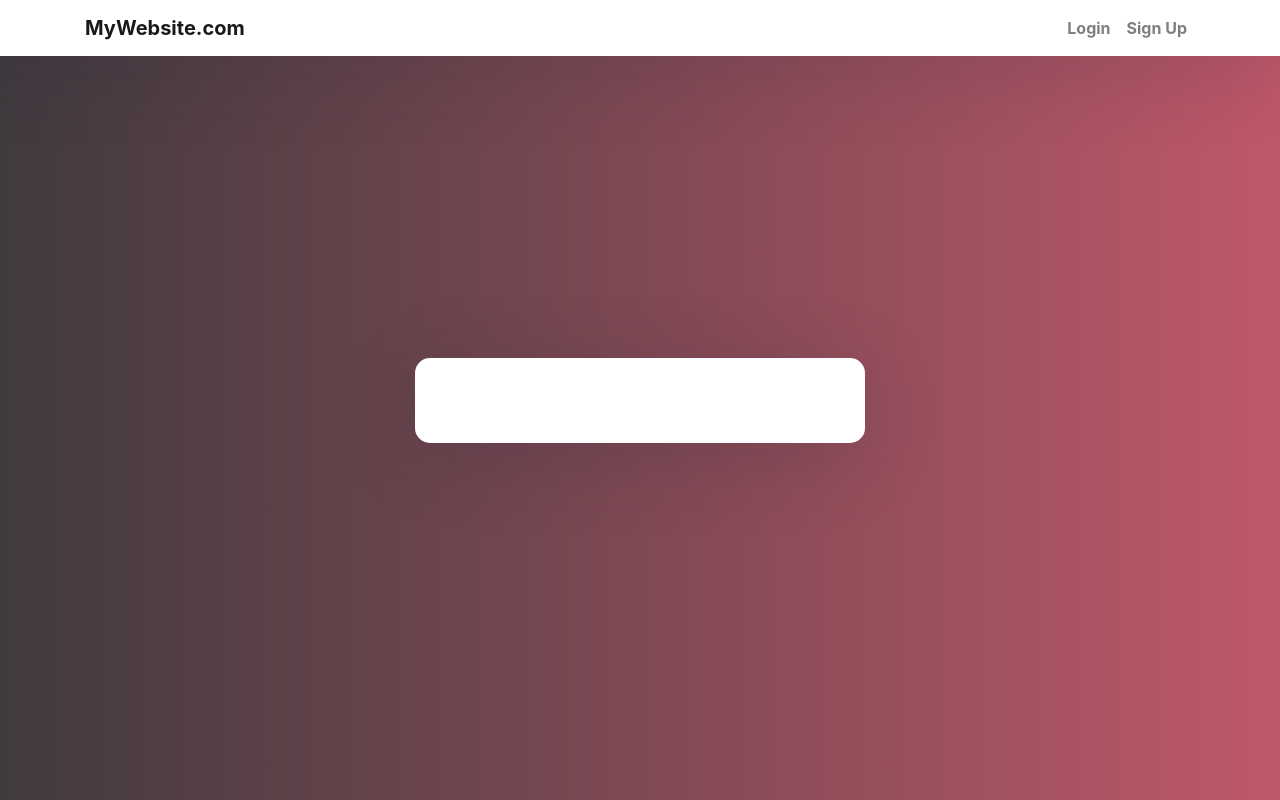
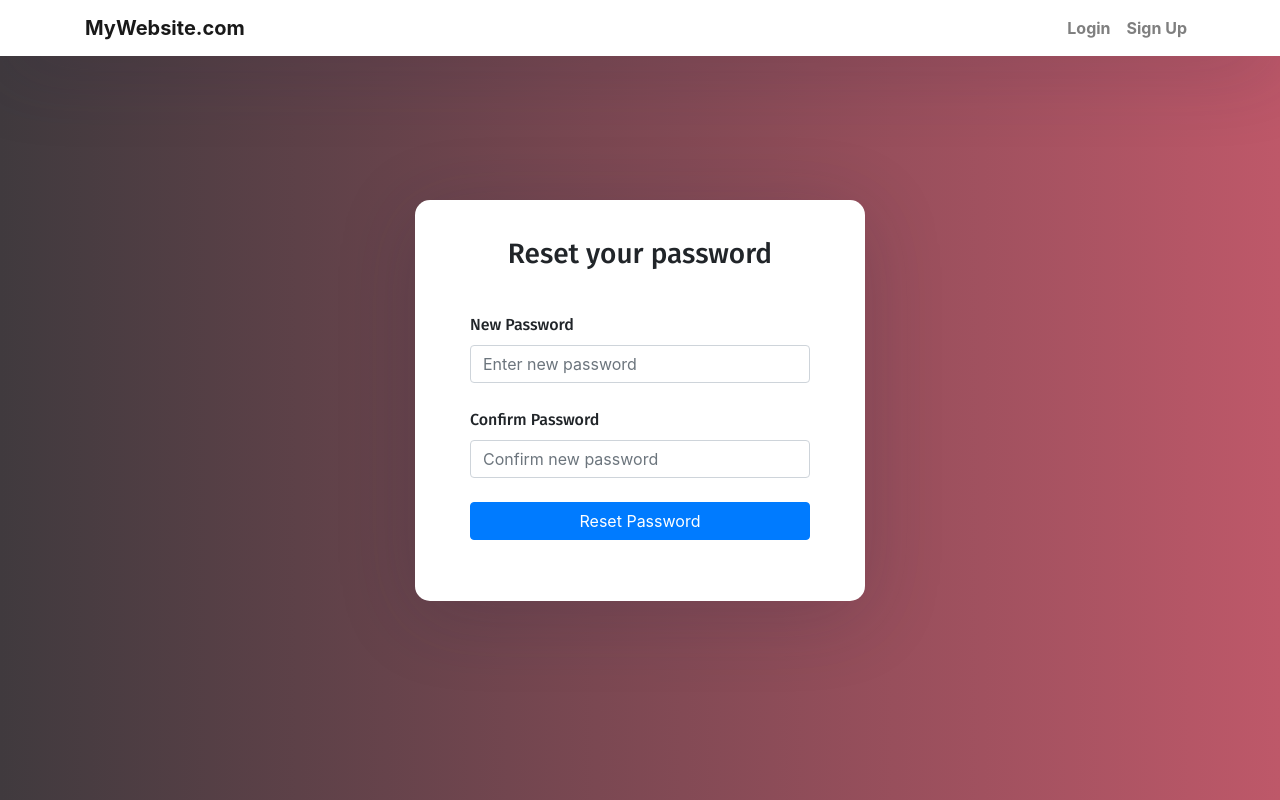
Before and after one commit to athul-pumex/DevReact, a React (Create React App) app in the folder myproject/: page /updatePassword in a window 1280 px wide. Built offline with nearby package versions, Linux system fonts and the light colour scheme.

Commit message:
routing to forgot password and update password fix

```diff
--- a/myproject/src/App.js
+++ b/myproject/src/App.js
@@ -5,7 +5,8 @@ import { BrowserRouter as Router, Switch, Route, Link } from "react-router-dom";
 
 import Login from "./components/login.component";
 import SignUp from "./components/signup.component";
-
+import ForgotPassword from "./components/forgotPassword.component";
+import UpdatePassword from "./components/updatePassword.component";
 function App() {
   return (<Router>
     <div className="App">
@@ -31,6 +32,8 @@ function App() {
             <Route exact path='/' component={Login} />
             <Route path="/sign-in" component={Login} />
             <Route path="/sign-up" component={SignUp} />
+            <Route path="/forgotPassword" component={ForgotPassword} />
+            <Route path="/updatePassword" component={UpdatePassword} />
           </Switch>
         </div>
       </div>
--- /dev/null
+++ b/myproject/src/components/forgotPassword.component.js
@@ -0,0 +1,16 @@
+import React, { Component } from "react";
+
+export default class ForgotPassword extends Component {
+    render() {
+        return (
+            <form> <h3>Find your Account</h3><br></br>
+                <div className="form-group">
+                    <label>Please enter your Email address </label>
+                    <input type="email" className="form-control" placeholder="Enter email" /><br></br>
+                    <button type="submit" className="btn btn-primary btn-block">Submit</button>
+                </div>
+            </form>
+
+        );
+    }
+}
--- a/myproject/src/components/login.component.js
+++ b/myproject/src/components/login.component.js
@@ -1,4 +1,5 @@
 import React, { Component } from "react";
+import { Link } from "react-router-dom";
 
 export default class Login extends Component {
     render() {
@@ -25,7 +26,7 @@ export default class Login extends Component {
 
                 <button type="submit" className="btn btn-primary btn-block">Submit</button>
                 <p className="forgot-password text-right">
-                    Forgot <a href="#">password?</a>
+                    <Link className="nav-link" to={"/forgotPassword"}> Forgot password?</Link>
                 </p>
             </form>
         );
--- /dev/null
+++ b/myproject/src/components/updatePassword.component.js
@@ -0,0 +1,17 @@
+import React, { Component } from "react";
+
+export default class UpdatePassword extends Component {
+    render() {
+        return (
+            <form> <h3>Reset your password</h3><br></br>
+                <div className="form-group">
+                    <label>New Password</label>
+                    <input type="password" className="form-control" placeholder="Enter new password" /><br></br>
+                    <label>Confirm Password</label>
+                    <input type="password" className="form-control" placeholder="Confirm new password" /><br></br>
+                    <button type="submit" className="btn btn-primary btn-block">Reset Password</button>
+                </div>
+            </form>
+        );
+    }
+}
```
